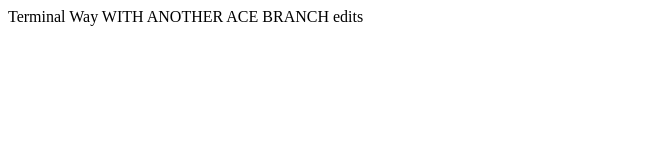
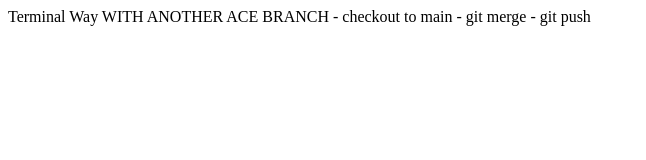
Before and after one commit to ace-mata/new-repo, a plain HTML site: page index.html in a window 1280 px wide. Shown: the whole page, without its empty margins (0-646 px from the left). Drawn offline with Linux system fonts and the light colour scheme.

Commit message:
fixing conflicts

```diff
--- a/index.html
+++ b/index.html
@@ -8,6 +8,8 @@
 <body>
   Terminal Way WITH ANOTHER ACE BRANCH
 
-  edits
+  - checkout to main
+  - git merge <branch-name>
+  - git push
 </body>
 </html>
```
